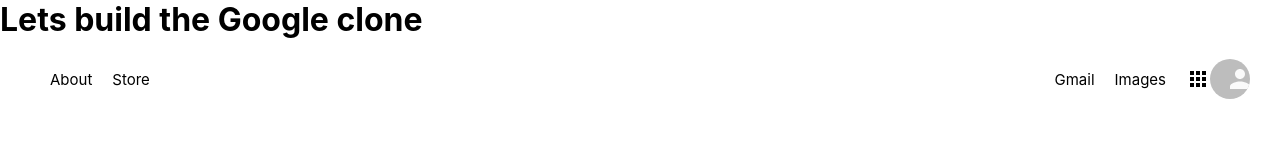
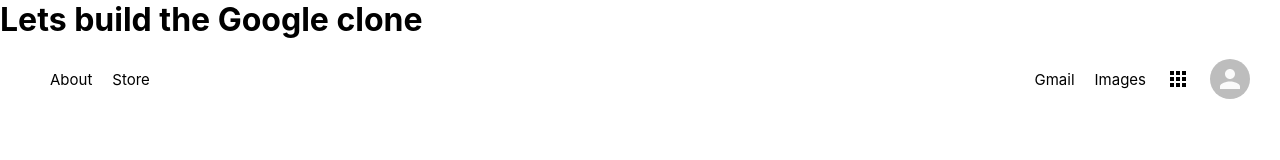
Before and after one commit to atulpatill/Google-Clone, a React (Create React App) app: page / in a window 1280 px wide. Shown: the top 160 px of the page. Built offline with nearby package versions, Linux system fonts and the light colour scheme.

Commit message:
Style: home updated

```diff
--- a/src/Pages/Home.css
+++ b/src/Pages/Home.css
@@ -26,7 +26,11 @@
     margin-left: 20px;
     font-size: 15px;
 }
-.home__headerRight .MuiSvgIcon-root{
+.home__headerRight>svg{
+    margin-left: 20px;
+}
+
+.home__headerRight .MuiAvatar-root{
     margin-left: 20px;
 }
 .home__body{
```
